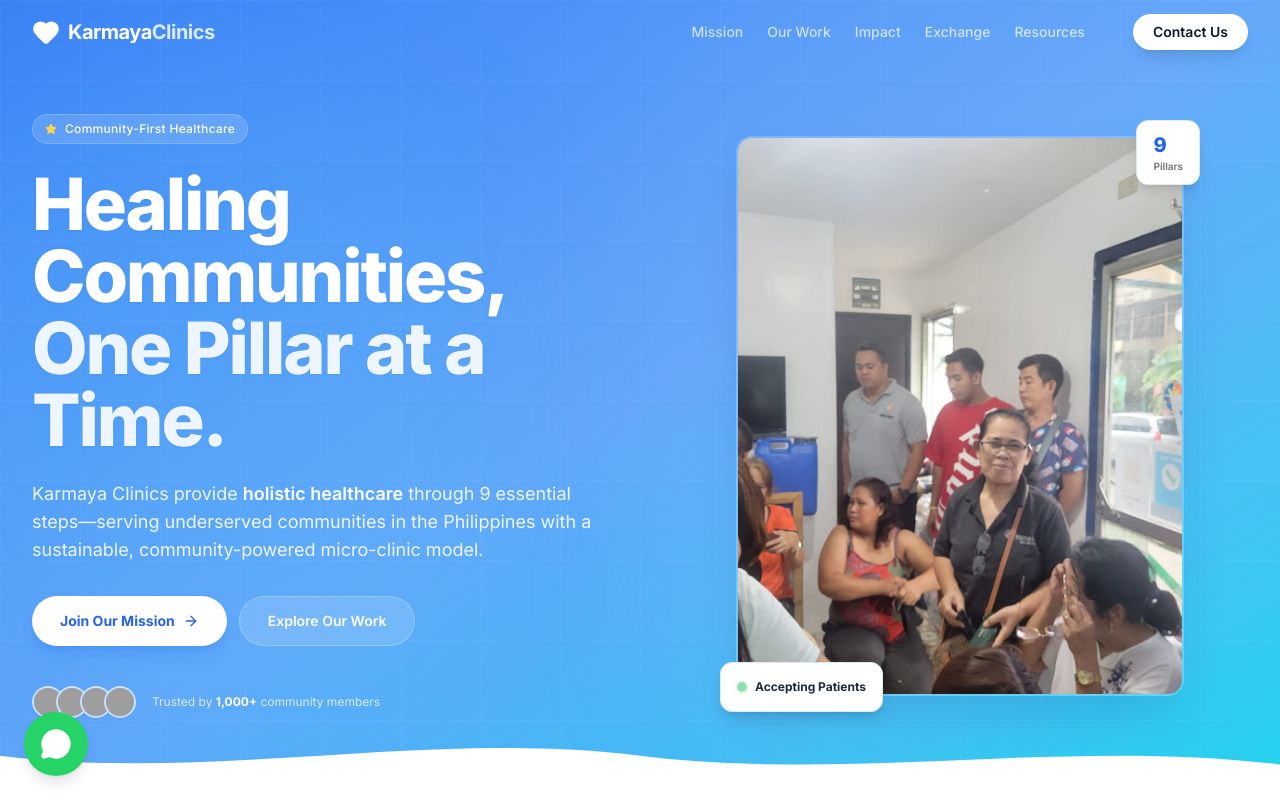
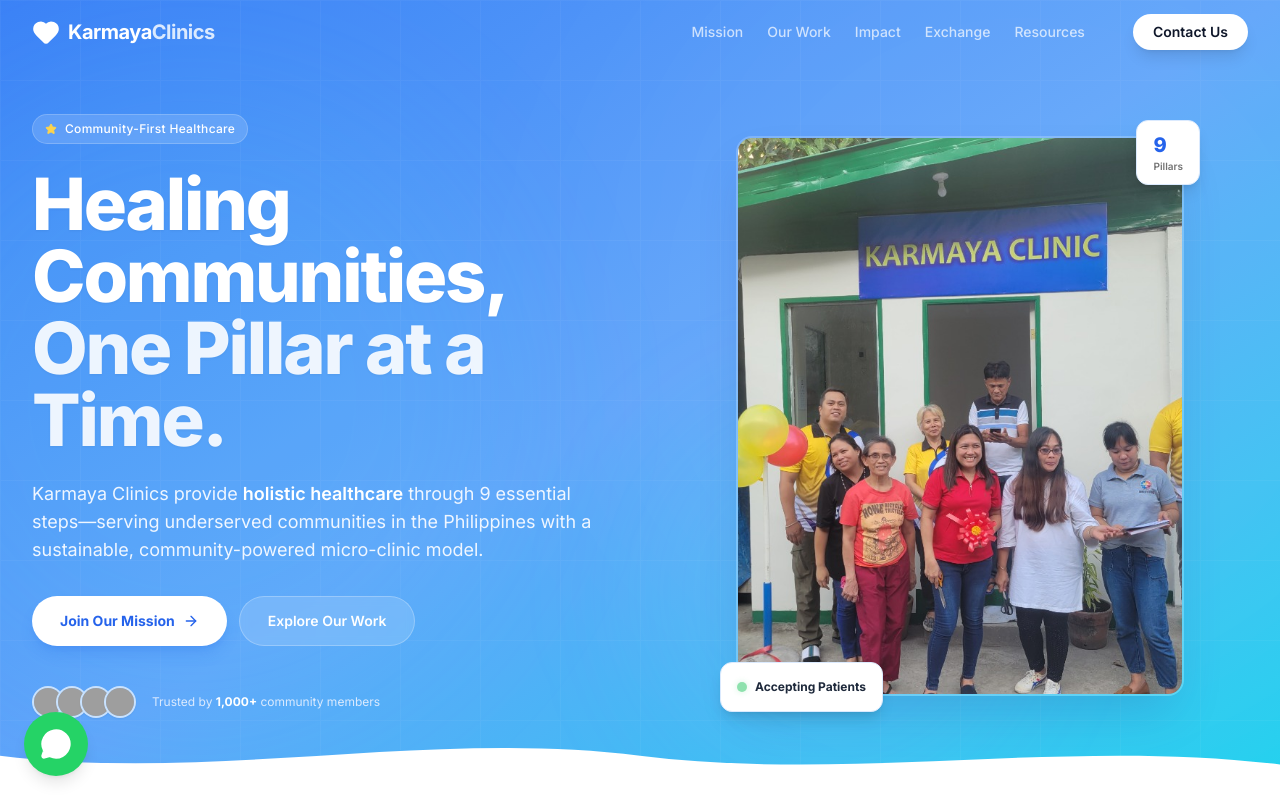
Before and after one commit to simplifaisoul/karmaya-clinic, a React (Vite) app: page /#/ in a window 1280 px wide. Shown: the top 800 px of the page. Built offline with nearby package versions, Linux system fonts and the light colour scheme; grey boxes are pictures that could not be loaded.

Commit message:
Hero photo: clinic_team_outside.jpg - team with Karmaya sign, no Mac

```diff
--- a/src/components/Hero.tsx
+++ b/src/components/Hero.tsx
@@ -110,7 +110,7 @@
                     <div className="relative w-full max-w-md mx-auto">
                         <div className="rounded-2xl overflow-hidden shadow-2xl shadow-blue-900/20 aspect-[4/5] border-2 border-white/20">
                             <img
-                                src="/images/gallery/Crowded Clinic.jpeg"
+                                src="/images/clinic_team_outside.jpg"
                                 alt="Karmaya Community Team"
                                 className="w-full h-full object-cover"
                                 loading="eager"
```
